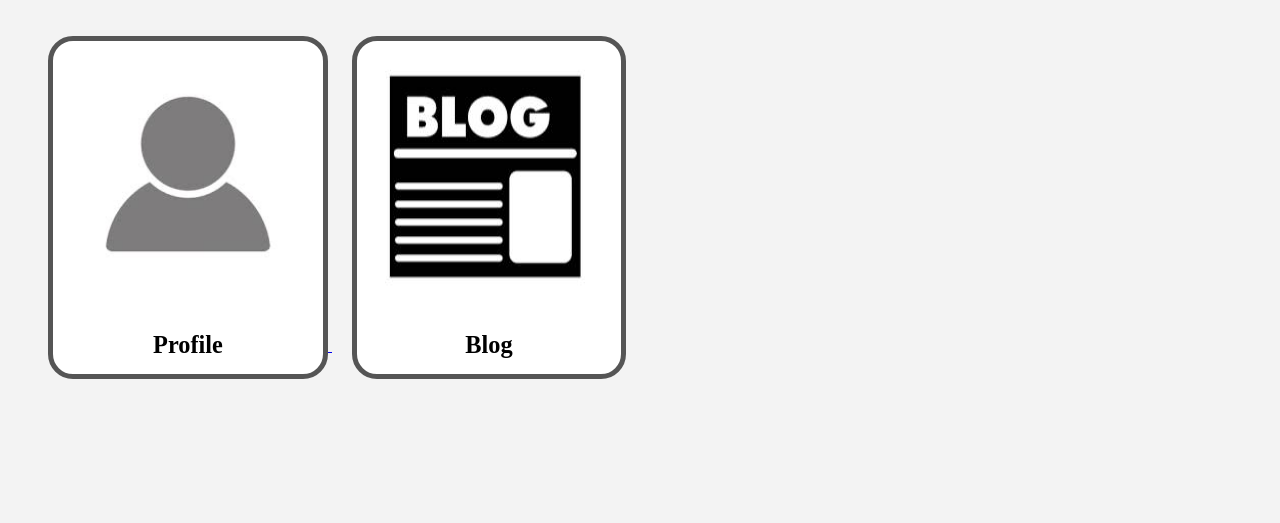
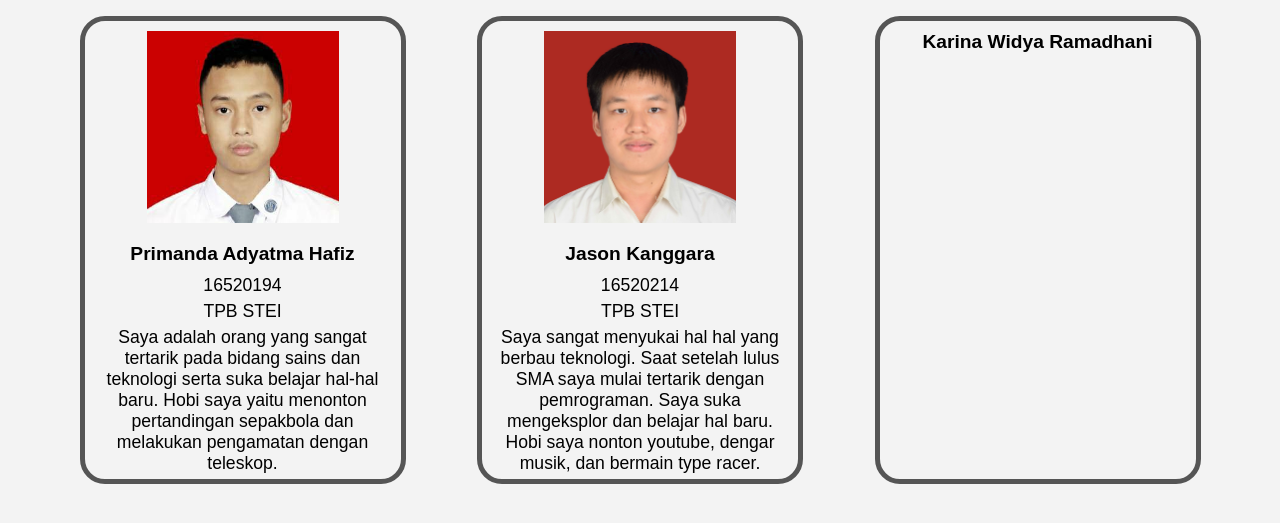
Before and after one commit to jask-19/Project-1-Tim-B-Magang-RISTEX, a Django app: page /profil/ in a window 1280 px wide. Shown: the part 176-699 px from the top of the page. Run offline with Django 3.2, Linux system fonts and the light colour scheme.

Commit message:
tambah profil

```diff
--- a/tugasmagang1/profil/urls.py
+++ b/tugasmagang1/profil/urls.py
@@ -2,5 +2,5 @@ from django.urls import path
 from . import views
 
 urlpatterns = [
-    path('',views.index)
+    path('',views.profil)
 ]
--- a/tugasmagang1/profil/views.py
+++ b/tugasmagang1/profil/views.py
@@ -1,8 +1,8 @@
 from django.shortcuts import render
 
 # Create your views here.
-def index(request):
+def profil(request):
     context={
         'judul':'profil'
     }
-    return render(request,'index.html',context)
+    return render(request,'profil.html',context)
--- /dev/null
+++ b/tugasmagang1/static/css/styleprofil.css
@@ -0,0 +1,88 @@
+#site-title {
+  color: #000;
+  padding: 10px;
+}
+
+nav a {
+  font-family: arial;
+  color: #f9f9f9;
+  text-decoration: none;
+  font-size: 18px;
+}
+
+nav ul {
+  list-style-type: none;
+  overflow: hidden;
+  background-color: #333;
+}
+
+nav li {
+  float: left;
+  padding: 13px;
+}
+
+nav a:hover {
+  color: #999;
+}
+
+body {
+  background-color: #f3f3f3;
+}
+
+.header-web {
+  display: inline-block;
+  padding: 10px;
+  vertical-align: middle;
+  margin-right: 5px;
+}
+
+#all-header {
+  border-bottom: 5px solid #555;
+}
+
+.profile-container {
+  display: flex;
+  flex-direction: row;
+  justify-content: space-evenly;
+}
+
+.profile-card {
+  border: 5px solid #555;
+  /* height: 25em; */
+  width: 25%;
+  border-radius: 25px;
+}
+
+.profile-name {
+  display: flex;
+  justify-content: center;
+  font-family: Arial, Helvetica, sans-serif;
+  font-size: 1.2em;
+  margin: 10px;
+}
+
+.img-container {
+  display: flex;
+  justify-content: center;
+}
+
+.profile-photo {
+  margin: 10px;
+  width: 12em;
+}
+.profile-detail,
+.profile-description {
+  display: flex;
+  justify-content: center;
+  font-family: Arial, Helvetica, sans-serif;
+  font-size: 1.1em;
+}
+
+.profile-detail {
+  margin: 5px;
+}
+
+.profile-description {
+  margin: 5px 15px;
+  text-align: center;
+}
--- a/tugasmagang1/templates/index.html
+++ b/tugasmagang1/templates/index.html
@@ -2,10 +2,13 @@
 
 <!DOCTYPE html>
 <html>
-
   <head>
     <title id="main-header">{{ judul }}</title>
-    <link rel="stylesheet" type="text/css" href="{%  static  'css/stylehome.css'  %}">
+    <link
+      rel="stylesheet"
+      type="text/css"
+      href="{%  static  'css/stylehome.css'  %}"
+    />
   </head>
 
   <body>
@@ -26,7 +29,8 @@
     <section class="menu">
       <a class="menu-link" href="/profil">
         <article class="menu-section">
-                <img id="profil-image" src="{% static "photos/profileicon.jpg" %}" alt="">
+          <img id="profil-image" src="{% static "photos/profileicon.jpg" %}"
+          alt="">
           <h3><center>Profile</center></h3>
         </article>
       </a>
@@ -37,5 +41,5 @@
         </article>
       </a>
     </section>
-
   </body>
+</html>
--- /dev/null
+++ b/tugasmagang1/templates/profil.html
@@ -0,0 +1,55 @@
+{% load static %}
+
+<!DOCTYPE html>
+<html>
+  <head>
+    <title id="main-header">{{ judul }}</title>
+    <link
+      rel="stylesheet"
+      type="text/css"
+      href="{%  static  'css/styleprofil.css'  %}"
+    />
+  </head>
+
+  <body>
+    <header>
+      <div id="all-header">
+        <img id="ristex-image" class="header-web" src="{% static "photos/Logo-ristex.jpg" %}">
+        <h1 id="site-title" class="header-web">My Blog</h1>
+      </div>
+    </header>
+
+    <nav>
+      <ul>
+        <li class="navbar"><a href="/profil">Profile</a></li>
+        <li class="navbar"><a href="/blog">Blog</a></li>
+      </ul>
+    </nav>
+
+    <main>
+      <div class='profile-container'>
+      <div class='profile-card'>
+        <div class='img-container'>
+        <img class='profile-photo' src='{% static 'photos/Prima.jpg' %}'>
+        </div>
+        <h4 class='profile-name'>Primanda Adyatma Hafiz</h4>
+        <p class='profile-detail'>16520194</p>
+        <p class='profile-detail'>TPB STEI</p>
+        <p class='profile-description'>Saya adalah orang yang sangat tertarik pada bidang sains dan teknologi serta suka belajar hal-hal baru. Hobi saya yaitu menonton pertandingan sepakbola dan melakukan pengamatan dengan teleskop.</p>
+      </div>
+      <div class='profile-card'>
+        <div class='img-container'>
+          <img class='profile-photo' src='{% static 'photos/Jason.jpg' %}'>
+        </div>
+        <h4 class='profile-name'>Jason Kanggara</h4>
+        <p class='profile-detail'>16520214</p>
+        <p class='profile-detail'>TPB STEI</p>
+        <p class='profile-description'>Saya sangat menyukai hal hal yang berbau teknologi. Saat setelah lulus SMA saya mulai tertarik dengan pemrograman. Saya suka mengeksplor dan belajar hal baru. Hobi saya nonton youtube, dengar musik, dan bermain type racer.</p>
+      </div>
+      <div class='profile-card'>
+        <h4 class='profile-name'>Karina Widya Ramadhani</h4>
+      </div>
+      </div>
+    </main>
+  </body>
+</html>
```
Also changed, not shown: tugasmagang1/static/photos/Jason.jpg (added), tugasmagang1/static/photos/Prima.jpg (added). Lines whose indentation alone changed are shown as unchanged.
